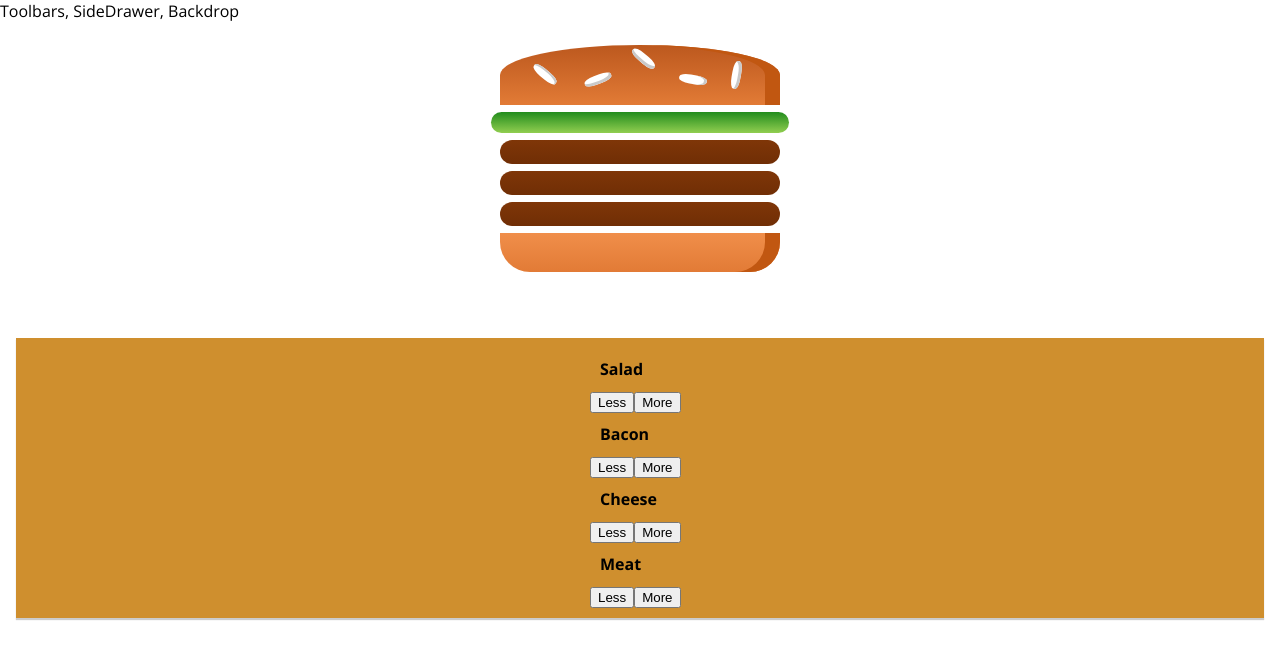
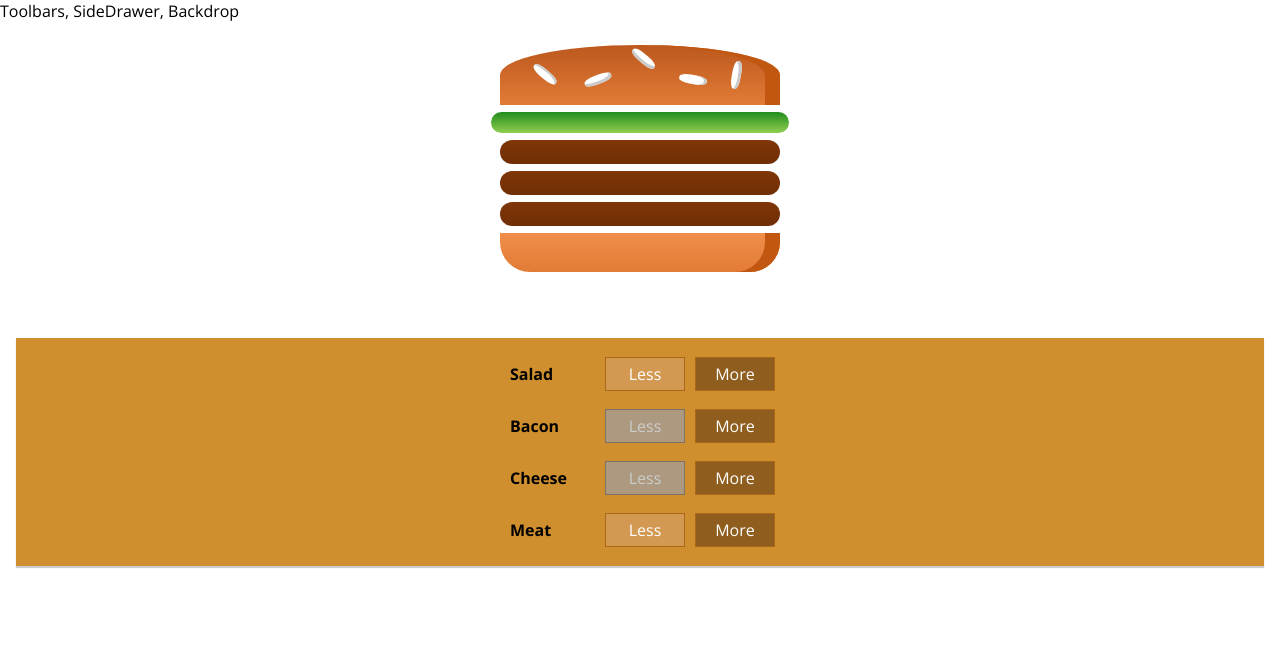
Before and after one commit to asal-rostami-react/react-burger-builder, a React app: page / in a window 1280 px wide. Shown: the top 658 px of the page. Built offline with nearby package versions, Linux system fonts and the light colour scheme.

Commit message:
set disability to less button

```diff
--- a/src/components/Burger/BuildControls/BuildControl/BuildControl.js
+++ b/src/components/Burger/BuildControls/BuildControl/BuildControl.js
@@ -2,9 +2,9 @@
 import classes from './BuildControl.css';
 
 const buildControl = (props) => (
-    <div className={classes.buildControl}>
+    <div className={classes.BuildControl}>
         <div className={classes.Label}>{props.label}</div>
-        <button className={classes.Less} onClick={props.removed}>Less</button>
+        <button className={classes.Less} onClick={props.removed} disabled={props.disabled}>Less</button>
         <button className={classes.More} onClick={props.added}>More</button>
     </div>
 
--- a/src/components/Burger/BuildControls/BuildControls.js
+++ b/src/components/Burger/BuildControls/BuildControls.js
@@ -17,7 +17,8 @@
             key={ctrl.label}
             label={ctrl.label}
             added={() => props.ingredientAdded(ctrl.type)}
-            removed={() => props.ingredientRemoved(ctrl.type)}/>
+            removed={() => props.ingredientRemoved(ctrl.type)}
+            disabled={props.disabled[ctrl.type]}/>
         ))}
 
     </div>
--- a/src/containers/BurgerBuilder/BurgerBuilder.js
+++ b/src/containers/BurgerBuilder/BurgerBuilder.js
@@ -42,6 +42,9 @@
 
  removeIngredientHandler = (type) => {
     const oldCount = this.state.ingredients[type];
+    if(oldCount <= 0){
+        return;
+    }
     const updatedCount = oldCount - 1;
     const updatedIngredients = {
         ...this.state.ingredients
@@ -55,12 +58,24 @@
 
  }
     render(){
+
+        // make a copy of ingredients and check if the number of given ingredient is 0 or less
+        // , change value to false
+        const disabledInfo = {
+            ...this.state.ingredients
+        };
+        for (let key in disabledInfo){
+            disabledInfo[key] = disabledInfo[key] <= 0;
+            // {salad:true , bacon:false, cheese:false, meat: true}
+        }
+        console.log("disabled",disabledInfo);
         return(
             <Aux>
                 <Burger ingredients={this.state.ingredients}/>
                 <BuildControls
                     ingredientAdded={this.addIngredientHandler}
                     ingredientRemoved={this.removeIngredientHandler}
+                    disabled={disabledInfo}
                 />
             </Aux>
 
```
